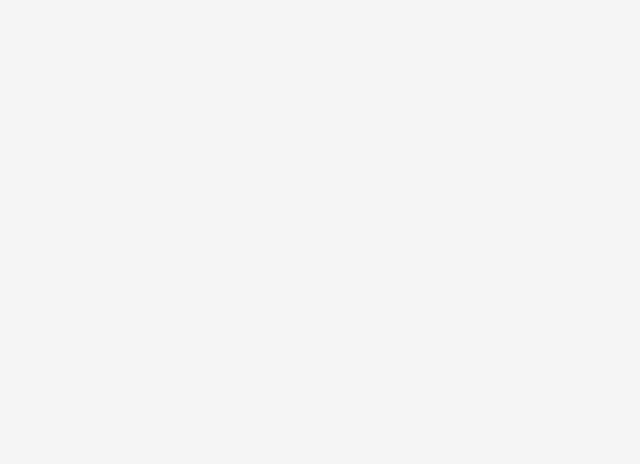
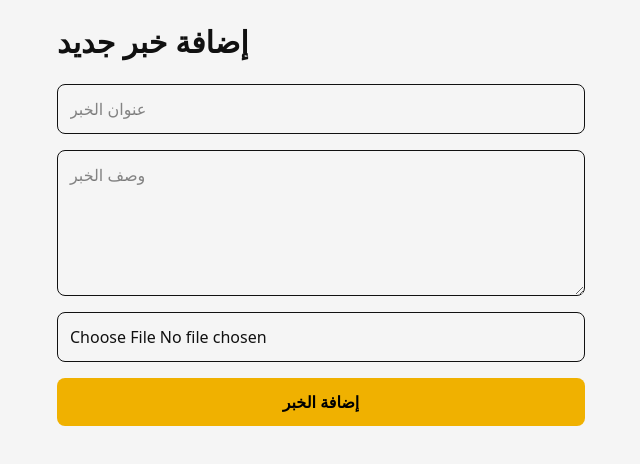
Before and after one commit to Youssefkhalil10/Gaming-City, a React (Vite) app: page /add-news in a window 1280 px wide. Before the commit this address had no page. Shown: the top 464 px of the page, without its empty margins (319-959 px from the left). Built offline with nearby package versions, Linux system fonts and the light colour scheme.

Commit message:
Add add-news Page

```diff
--- a/package.json
+++ b/package.json
@@ -14,6 +14,7 @@
   },
   "dependencies": {
     "@tailwindcss/vite": "^4.1.14",
+    "axios": "^1.13.2",
     "framer-motion": "^12.23.24",
     "lucide-react": "^0.545.0",
     "react": "^19.2.0",
--- a/src/App.jsx
+++ b/src/App.jsx
@@ -6,7 +6,7 @@ import Settings from "./pages/Settings";
 import Navbar from "./components/Navbar";
 import Profile from "./pages/Profile";
 import DashBord from "./pages/DashBord";
-
+import AddNews from "./pages/AddNews";
 function App() {
   return (
     <>
@@ -16,6 +16,7 @@ function App() {
         <Route path="setting" element={<Settings />} />
         <Route path="profile" element={<Profile />} />
         <Route path="dashbord" element={<DashBord />} />
+        <Route path="add-news" element={<AddNews />} />
       </Routes>
     </>
   );
--- a/src/components/Login.jsx
+++ b/src/components/Login.jsx
@@ -2,7 +2,7 @@ import React, { useState } from "react";
 import { useTheme } from "../context/ThemeContext";
 import logo from "../assets/gamingcity.png";
 import { useNavigate } from "react-router-dom";
-
+import axios from "axios";
 const Login = () => {
   const { isDarkMode, toggleTheme } = useTheme();
   const [error, setError] = useState(null);
@@ -38,6 +38,7 @@ const Login = () => {
     return Object.keys(errors).length === 0;
   };
 
+  console.log("✅ Current API_URL:", API_URL);
   const handleSubmit = async (e) => {
     e.preventDefault();
     if (!validateForm()) return;
@@ -46,24 +47,29 @@ const Login = () => {
     setError(null);
 
     try {
-      // ✅ Mock API: محاكاة delay
-      await new Promise((resolve) => setTimeout(resolve, 1000));
+      // ✅ إرسال طلب اللوجين للباك إند
+      const response = await axios.post(`${API_URL}/users/login`, {
+        email: formData.email,
+        password: formData.password,
+      });
 
-      // ✅ تحقق من البيانات مباشرة
-      if (
-        formData.email === "owner@gmail.com" &&
-        formData.password === "111111"
-      ) {
-        const fakeData = { token: "fake-jwt-token" }; // token وهمي
-        localStorage.setItem("token", fakeData.token);
-        console.log("✅ Login success:", fakeData);
-        navigate("/home", { replace: true });
+      console.log("✅ API Response:", response.data);
+
+      // ✅ تخزين الـ Token وبيانات المستخدم
+      localStorage.setItem("token", response.data.token);
+      localStorage.setItem("user", JSON.stringify(response.data.user));
+
+      // ✅ توجيه حسب نوع المستخدم
+      navigate("/home", { replace: true });
+    } catch (err) {
+      console.error("❌ Login Error:", err);
+
+      // ✅ رسالة الخطأ من السيرفر لو موجودة
+      if (err.response && err.response.data && err.response.data.message) {
+        setError(err.response.data.message);
       } else {
-        throw new Error("البريد الإلكتروني أو كلمة المرور غير صحيحة");
+        setError("حدث خطأ أثناء تسجيل الدخول");
       }
-    } catch (err) {
-      console.error("❌ Login error:", err);
-      setError(err.message);
     } finally {
       setLoading(false);
     }
--- /dev/null
+++ b/src/pages/AddNews.jsx
@@ -0,0 +1,99 @@
+import React, { useState } from "react";
+import axios from "axios";
+
+function AddNews() {
+  const [title, setTitle] = useState("");
+  const [desc, setDesc] = useState("");
+  const [images, setImage] = useState(null);
+  const [loading, setLoading] = useState(false);
+  const [message, setMessage] = useState("");
+
+  const API_URL = "https://gamingcity-production.up.railway.app/api";
+
+  const handleSubmit = async (e) => {
+    e.preventDefault();
+    setMessage("");
+    setLoading(true);
+
+    try {
+      const token = localStorage.getItem("token");
+
+      if (!token) {
+        setMessage("❌ مفيش Token — لازم تعمل تسجيل دخول");
+        return;
+      }
+
+      // ✅ تجهيز formData
+      const formData = new FormData();
+      formData.append("title", title);
+      formData.append("content", desc); // ✅ بدل description
+      formData.append("newsType", "general"); // ✅ لازم تبعته، حتى لو ثابت
+      formData.append("images", images); //
+
+      const response = await axios.post(`${API_URL}/news`, formData, {
+        headers: {
+          Authorization: `Bearer ${token}`,
+          "Content-Type": "multipart/form-data",
+        },
+      });
+
+      console.log("✅ Added:", response.data);
+      setMessage("✅ الخبر اتضاف بنجاح!");
+
+      // ✅ تفريغ البيانات
+      setTitle("");
+      setDesc("");
+      setImage(null);
+    } catch (error) {
+      console.error("❌ Error:", error);
+      setMessage("❌ فشل في إضافة الخبر —    ");
+    } finally {
+      setLoading(false);
+    }
+  };
+
+  return (
+    <div className="p-6 max-w-xl mx-auto">
+      <h1 className="text-3xl font-bold mb-6">إضافة خبر جديد</h1>
+
+      {message && (
+        <p className="mb-4 p-3 bg-red-400 rounded-lg text-center">{message}</p>
+      )}
+
+      <form onSubmit={handleSubmit} className="flex flex-col gap-4">
+        <input
+          type="text"
+          placeholder="عنوان الخبر"
+          value={title}
+          onChange={(e) => setTitle(e.target.value)}
+          className="p-3 border rounded-lg"
+          required
+        />
+        <textarea
+          placeholder="وصف الخبر"
+          value={desc}
+          onChange={(e) => setDesc(e.target.value)}
+          className="p-3 border rounded-lg"
+          rows="5"
+          required
+        />
+
+        <input
+          type="file"
+          onChange={(e) => setImage(e.target.files[0])}
+          className="p-3 border rounded-lg"
+        />
+
+        <button
+          type="submit"
+          disabled={loading}
+          className="p-3 bg-yellow-500 text-black rounded-lg font-bold"
+        >
+          {loading ? "جاري الإضافة..." : "إضافة الخبر"}
+        </button>
+      </form>
+    </div>
+  );
+}
+
+export default AddNews;
--- a/src/pages/DashBord.jsx
+++ b/src/pages/DashBord.jsx
@@ -16,6 +16,7 @@ const Options = [
   { key: 4, Title: "المتاجر", path: "/stores" },
   { key: 5, Title: "البطولات", path: "/tournaments" },
   { key: 6, Title: "المسؤولين", path: "/admins" },
+  { key: 7, Title: "إضافه خبر", path: "/add-news" },
 ];
 
 function Buttons() {
```
Also changed, not shown: 2 other files (tests, documents, lock files or other folders).
